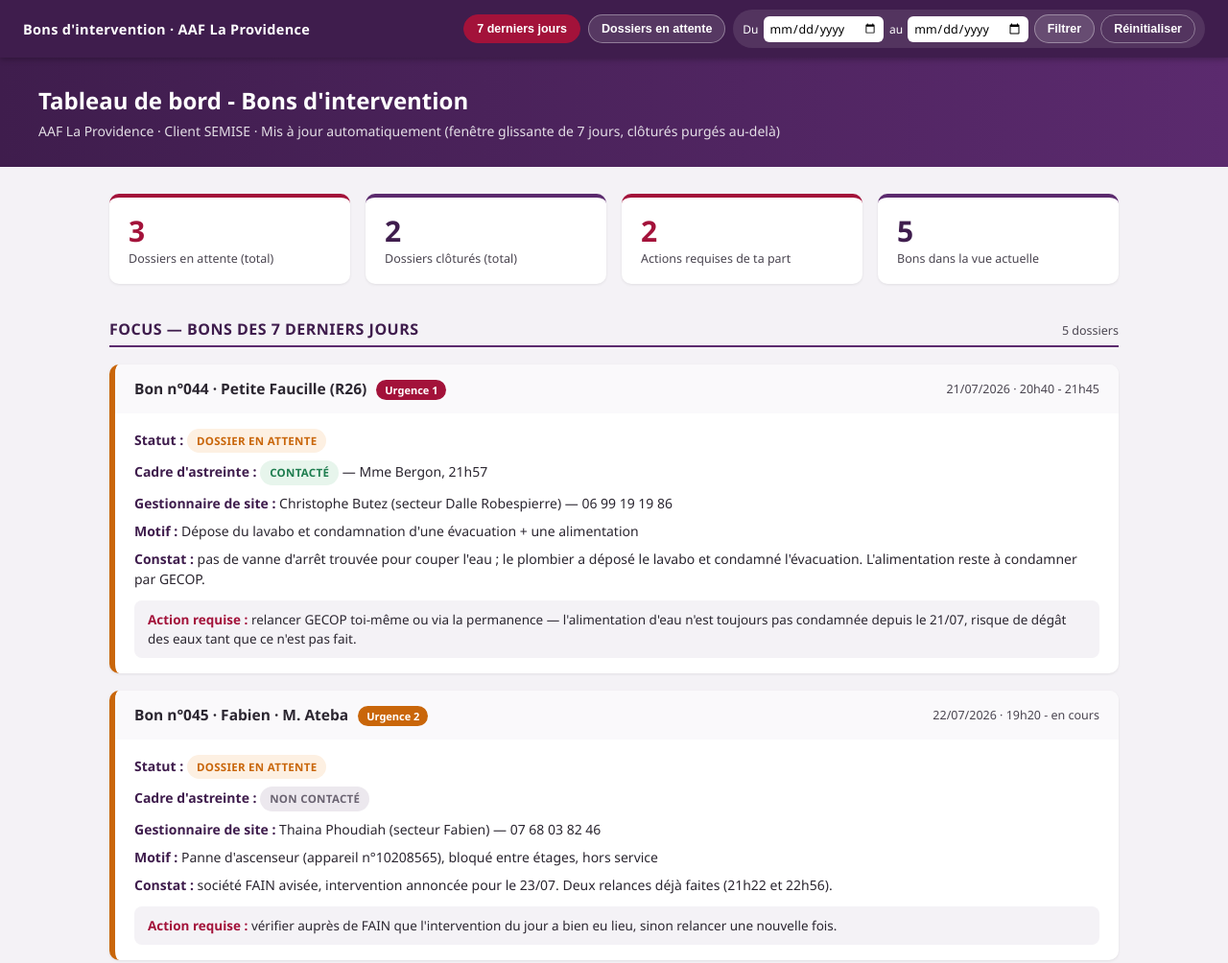
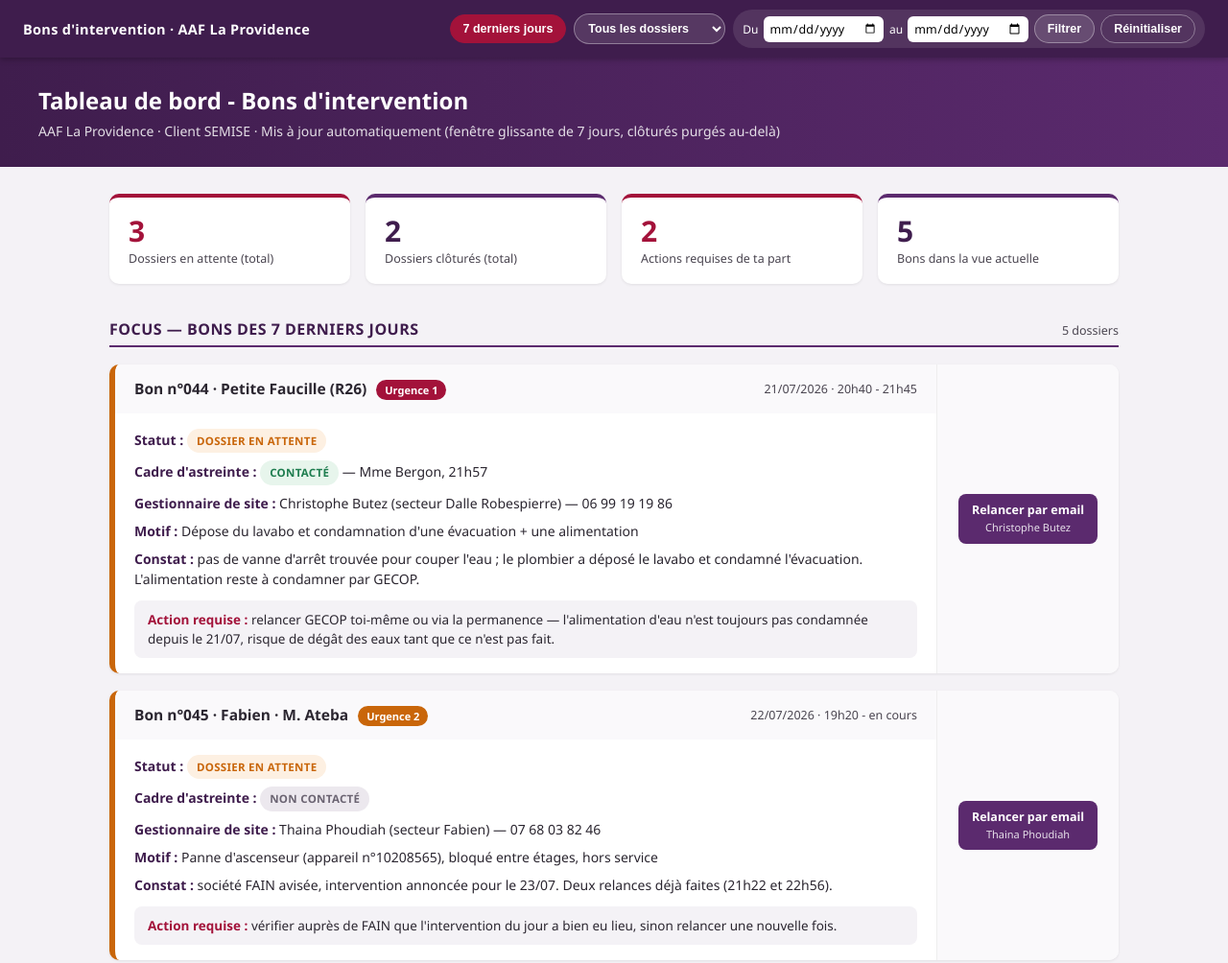
Before and after one commit to MarianneFi/bons-intervention-dashboard, a plain HTML site: page index.html in a window 1280 px wide. Shown: the top 1004 px of the page at 96% size. Drawn offline with Linux system fonts and the light colour scheme.

Commit message:
Filtre statut (tous/attente/cloture) + bouton relance email par gestionnaire de site

```diff
--- a/index.html
+++ b/index.html
@@ -64,6 +64,17 @@
   .nav-btn:hover { background: rgba(255,255,255,0.25); }
   .nav-btn.active { background: var(--rouge); border-color: var(--rouge); }
   .nav-btn.ghost { background: transparent; }
+  .nav-select {
+    background: rgba(255,255,255,0.12);
+    border: 1px solid rgba(255,255,255,0.35);
+    color: white;
+    font-size: 12.5px;
+    font-weight: 600;
+    padding: 7px 10px;
+    border-radius: 20px;
+    cursor: pointer;
+  }
+  .nav-select option { color: #2b2630; }
   .date-filter {
     display: flex;
     align-items: center;
@@ -161,8 +172,42 @@
     margin-bottom: 18px;
     overflow: hidden;
     border-left: 6px solid var(--orange);
+    display: flex;
+    flex-wrap: wrap;
   }
   .card.closed { border-left-color: var(--vert); }
+
+  .card-main { flex: 1 1 320px; min-width: 0; }
+
+  .card-side {
+    flex: 0 0 190px;
+    display: flex;
+    align-items: center;
+    justify-content: center;
+    padding: 16px;
+    background: #faf9fb;
+    border-left: 1px solid #eee;
+    text-align: center;
+  }
+  .mail-btn {
+    display: inline-block;
+    background: var(--violet);
+    color: white;
+    text-decoration: none;
+    font-size: 12.5px;
+    font-weight: 600;
+    padding: 9px 14px;
+    border-radius: 8px;
+    line-height: 1.3;
+  }
+  .mail-btn:hover { background: var(--violet-dark); }
+  .mail-btn .sub {
+    display: block;
+    font-weight: 400;
+    font-size: 11px;
+    opacity: 0.85;
+    margin-top: 3px;
+  }
 
   .card-head {
     display: flex;
@@ -237,6 +282,13 @@
     border-top: 1px solid #eee;
   }
   table.historique tr:hover td { background: #faf9fb; }
+  .mail-btn-sm {
+    color: var(--violet-dark);
+    text-decoration: none;
+    font-weight: 600;
+    white-space: nowrap;
+  }
+  .mail-btn-sm:hover { text-decoration: underline; }
 
   footer {
     text-align: center;
@@ -252,7 +304,11 @@
   <div class="nav-title">Bons d'intervention &middot; AAF La Providence</div>
   <div class="nav-actions">
     <button id="btnDefault" class="nav-btn">7 derniers jours</button>
-    <button id="btnPending" class="nav-btn">Dossiers en attente</button>
+    <select id="statusFilter" class="nav-select">
+      <option value="all">Tous les dossiers</option>
+      <option value="attente">Dossiers en attente</option>
+      <option value="cloture">Dossiers clôturés</option>
+    </select>
     <div class="date-filter">
       <label>Du <input type="date" id="dateFrom"></label>
       <label>au <input type="date" id="dateTo"></label>
@@ -291,6 +347,7 @@
           <th>Astreinte</th>
           <th>Gestionnaire de site</th>
           <th>Remarque</th>
+          <th>Relancer</th>
         </tr>
       </thead>
       <tbody id="histBody"></tbody>
@@ -306,6 +363,8 @@
 // Pour ajouter un nouveau bon : dupliquer un objet ci-dessous et
 // modifier les champs. Le tableau de bord se met à jour tout seul
 // (fenêtre "7 derniers jours" recalculée à chaque ouverture).
+// gestionnaireEmail : adresse de la loge du secteur concerné
+// (cf. Tableau des secteurs SEV), utilisée pour la relance par email.
 // ---------------------------------------------------------------
 const bons = [
   {
@@ -319,6 +378,7 @@ const bons = [
     astreinteDetail: "",
     gestionnaire: "Smain Henni Douma (secteur Ampère)",
     gestionnaireTel: "07 89 02 70 45",
+    gestionnaireEmail: "secteurampere@semise.fr",
     motif: "WC bouché",
     constat: "",
     action: "",
@@ -335,6 +395,7 @@ const bons = [
     astreinteDetail: "",
     gestionnaire: "Christophe Butez (secteur Dalle Robespierre)",
     gestionnaireTel: "06 99 19 19 86",
+    gestionnaireEmail: "secteurrobespierre@semise.fr",
     motif: "Engorgement colonne EV",
     constat: "",
     action: "",
@@ -351,6 +412,7 @@ const bons = [
     astreinteDetail: "Mme Bergon, 21h15",
     gestionnaire: "Ahmed Bou-Mia (secteur Stalingrad)",
     gestionnaireTel: "07 66 99 20 41",
+    gestionnaireEmail: "secteurstalingrad@semise.fr",
     motif: "Levée de doute, locataire injoignable",
     constat: "",
     action: "",
@@ -367,6 +429,7 @@ const bons = [
     astreinteDetail: "Mme Bergon, 21h57",
     gestionnaire: "Christophe Butez (secteur Dalle Robespierre)",
     gestionnaireTel: "06 99 19 19 86",
+    gestionnaireEmail: "secteurrobespierre@semise.fr",
     motif: "Dépose du lavabo et condamnation d'une évacuation + une alimentation",
     constat: "pas de vanne d'arrêt trouvée pour couper l'eau ; le plombier a déposé le lavabo et condamné l'évacuation. L'alimentation reste à condamner par GECOP.",
     action: "relancer GECOP toi-même ou via la permanence — l'alimentation d'eau n'est toujours pas condamnée depuis le 21/07, risque de dégât des eaux tant que ce n'est pas fait.",
@@ -383,6 +446,7 @@ const bons = [
     astreinteDetail: "",
     gestionnaire: "Thaina Phoudiah (secteur Fabien)",
     gestionnaireTel: "07 68 03 82 46",
+    gestionnaireEmail: "secteurfabien@semise.fr",
     motif: "Panne d'ascenseur (appareil n°10208565), bloqué entre étages, hors service",
     constat: "société FAIN avisée, intervention annoncée pour le 23/07. Deux relances déjà faites (21h22 et 22h56).",
     action: "vérifier auprès de FAIN que l'intervention du jour a bien eu lieu, sinon relancer une nouvelle fois.",
@@ -390,7 +454,7 @@ const bons = [
   }
 ];
 
-let state = { mode: "default", from: null, to: null };
+let state = { dateMode: "default", from: null, to: null, statusFilter: "all" };
 
 function fmtDate(iso) {
   const [y, m, d] = iso.split("-");
@@ -409,6 +473,9 @@ function daysAgo(iso) {
   const d = new Date(iso + "T00:00:00");
   return Math.round((today - d) / 86400000);
 }
+function plainText(str) {
+  return (str || "").replace(/&middot;/g, "·");
+}
 
 function urgenceLabel(u) {
   if (u === "u1") return '<span class="urgence u1">Urgence 1</span>';
@@ -426,30 +493,64 @@ function astreinteBadge(b) {
   return '<span class="badge astreinte-non">Non contacté</span>';
 }
 
+function buildMailto(b) {
+  if (!b.gestionnaireEmail) return "";
+  const site = plainText(b.site);
+  const nomGestionnaire = plainText(b.gestionnaire).replace(/\s*\(secteur[^)]*\)/i, "").trim();
+  const subject = "Bon d'intervention n°" + b.numero + " - " + site + " - où en est-on ?";
+  const lignes = [];
+  lignes.push("Bonjour,");
+  lignes.push("");
+  lignes.push("Je fais suite au bon d'intervention n°" + b.numero + " (" + site + "), motif : " + b.motif + ".");
+  if (b.constat) lignes.push("Constat au dernier point : " + b.constat);
+  if (b.action) {
+    lignes.push("Action attendue : " + b.action);
+  } else if (b.remarque) {
+    lignes.push("Remarque : " + b.remarque);
+  }
+  lignes.push("");
+  lignes.push("Peux-tu me faire un point sur l'avancement de ce dossier ?");
+  lignes.push("");
+  lignes.push("Merci,");
+  lignes.push("Marianne Finel");
+  const body = lignes.join("\n");
+  return "mailto:" + b.gestionnaireEmail + "?subject=" + encodeURIComponent(subject) + "&body=" + encodeURIComponent(body);
+}
+
 function renderCard(b) {
   const meta = b.date.split("-").reverse().join("/") + (b.heure ? " &middot; " + b.heure : "");
   const actionOrRemarque = b.action
     ? '<div class="action-box"><strong>Action requise :</strong> ' + b.action + '</div>'
     : (b.remarque ? '<div class="action-box"><strong>Remarque :</strong> ' + b.remarque + '</div>' : "");
   const constat = b.constat ? '<div class="row"><strong>Constat :</strong> ' + b.constat + '</div>' : "";
+  const mailLink = buildMailto(b);
+  const nomGestionnaire = plainText(b.gestionnaire).replace(/\s*\(secteur[^)]*\)/i, "").trim();
+  const side = mailLink
+    ? '<div class="card-side"><a class="mail-btn" href="' + mailLink + '">Relancer par email<span class="sub">' + nomGestionnaire + '</span></a></div>'
+    : "";
   return '' +
     '<div class="card ' + (b.statut === "cloture" ? "closed" : "") + '">' +
-    '  <div class="card-head">' +
-    '    <div class="titre">Bon n°' + b.numero + ' &middot; ' + b.site + ' ' + urgenceLabel(b.urgence) + '</div>' +
-    '    <div class="meta">' + meta + '</div>' +
-    '  </div>' +
-    '  <div class="card-body">' +
-    '    <div class="row"><strong>Statut :</strong> ' + statutBadge(b.statut) + '</div>' +
-    '    <div class="row"><strong>Cadre d\'astreinte :</strong> ' + astreinteBadge(b) + '</div>' +
-    '    <div class="row"><strong>Gestionnaire de site :</strong> ' + b.gestionnaire + ' — ' + b.gestionnaireTel + '</div>' +
-    '    <div class="row"><strong>Motif :</strong> ' + b.motif + '</div>' +
+    '  <div class="card-main">' +
+    '    <div class="card-head">' +
+    '      <div class="titre">Bon n°' + b.numero + ' &middot; ' + b.site + ' ' + urgenceLabel(b.urgence) + '</div>' +
+    '      <div class="meta">' + meta + '</div>' +
+    '    </div>' +
+    '    <div class="card-body">' +
+    '      <div class="row"><strong>Statut :</strong> ' + statutBadge(b.statut) + '</div>' +
+    '      <div class="row"><strong>Cadre d\'astreinte :</strong> ' + astreinteBadge(b) + '</div>' +
+    '      <div class="row"><strong>Gestionnaire de site :</strong> ' + b.gestionnaire + ' — ' + b.gestionnaireTel + '</div>' +
+    '      <div class="row"><strong>Motif :</strong> ' + b.motif + '</div>' +
     constat +
     actionOrRemarque +
+    '    </div>' +
     '  </div>' +
+    side +
     '</div>';
 }
 
 function renderRow(b) {
+  const mailLink = buildMailto(b);
+  const mailCell = mailLink ? '<a class="mail-btn-sm" href="' + mailLink + '">Relancer par email</a>' : "";
   return '' +
     '<tr>' +
     '  <td>' + b.numero + '</td>' +
@@ -460,6 +561,7 @@ function renderRow(b) {
     '  <td>' + astreinteBadge(b) + '</td>' +
     '  <td>' + b.gestionnaire + ' — ' + b.gestionnaireTel + '</td>' +
     '  <td>' + (b.remarque || (b.action ? b.action : "")) + '</td>' +
+    '  <td>' + mailCell + '</td>' +
     '</tr>';
 }
 
@@ -493,34 +595,44 @@ function render() {
   const sectionCount = document.getElementById("sectionCount");
   const headerSubtitle = document.getElementById("headerSubtitle");
 
-  document.getElementById("btnDefault").classList.toggle("active", state.mode === "default");
-  document.getElementById("btnPending").classList.toggle("active", state.mode === "pending");
+  document.getElementById("btnDefault").classList.toggle("active", state.dateMode === "default");
+  document.getElementById("statusFilter").value = state.statusFilter;
 
-  let featured = [];
+  const active = activeBons();
+  let scoped = [];
   let archive = [];
-  const active = activeBons();
+  let dateLabel;
+  let subtitleBase;
 
-  if (state.mode === "pending") {
-    featured = sortDesc(active.filter(b => b.statut === "attente"));
-    sectionTitle.textContent = "Dossiers en attente";
-    headerSubtitle.textContent = "AAF La Providence · Client SEMISE · Vue filtrée : dossiers en attente uniquement";
-    histWrap.style.display = "none";
-  } else if (state.mode === "range") {
-    featured = sortDesc(active.filter(b =>
+  if (state.dateMode === "range") {
+    scoped = active.filter(b =>
       (!state.from || b.date >= state.from) && (!state.to || b.date <= state.to)
-    ));
+    );
     const fromLabel = state.from ? fmtDateFull(state.from) : "…";
     const toLabel = state.to ? fmtDateFull(state.to) : "…";
-    sectionTitle.textContent = "Résultats du " + fromLabel + " au " + toLabel;
-    headerSubtitle.textContent = "AAF La Providence · Client SEMISE · Vue filtrée par date";
-    histWrap.style.display = "none";
+    dateLabel = "Résultats du " + fromLabel + " au " + toLabel;
+    subtitleBase = "AAF La Providence · Client SEMISE · Vue filtrée par date";
   } else {
-    featured = sortDesc(active.filter(b => daysAgo(b.date) >= 0 && daysAgo(b.date) <= 6));
-    archive = sortDesc(active.filter(b => daysAgo(b.date) > 6 || daysAgo(b.date) < 0));
-    sectionTitle.textContent = "Focus — bons des 7 derniers jours";
-    headerSubtitle.textContent = "AAF La Providence · Client SEMISE · Mis à jour automatiquement (fenêtre glissante de 7 jours, clôturés purgés au-delà)";
-    histWrap.style.display = archive.length ? "block" : "none";
+    scoped = active.filter(b => daysAgo(b.date) >= 0 && daysAgo(b.date) <= 6);
+    archive = active.filter(b => daysAgo(b.date) > 6 || daysAgo(b.date) < 0);
+    dateLabel = "Focus — bons des 7 derniers jours";
+    subtitleBase = "AAF La Providence · Client SEMISE · Mis à jour automatiquement (fenêtre glissante de 7 jours, clôturés purgés au-delà)";
   }
+
+  if (state.statusFilter !== "all") {
+    scoped = scoped.filter(b => b.statut === state.statusFilter);
+    archive = archive.filter(b => b.statut === state.statusFilter);
+  }
+
+  const featured = sortDesc(scoped);
+  archive = sortDesc(archive);
+
+  const statusLabel = state.statusFilter === "attente" ? " · Dossiers en attente uniquement"
+    : state.statusFilter === "cloture" ? " · Dossiers clôturés uniquement" : "";
+
+  sectionTitle.textContent = dateLabel + (state.statusFilter !== "all" ? " · " + (state.statusFilter === "attente" ? "en attente" : "clôturés") : "");
+  headerSubtitle.textContent = subtitleBase + statusLabel;
+  histWrap.style.display = archive.length ? "block" : "none";
 
   sectionCount.textContent = featured.length + (featured.length > 1 ? " dossiers" : " dossier");
 
@@ -541,7 +653,7 @@ function render() {
     '<div class="kpi alert"><div class="num">' + totalAttente + '</div><div class="label">Dossiers en attente (total)</div></div>' +
     '<div class="kpi"><div class="num">' + totalCloture + '</div><div class="label">Dossiers clôturés (total)</div></div>' +
     '<div class="kpi alert"><div class="num">' + totalAction + '</div><div class="label">Actions requises de ta part</div></div>' +
-    '<div class="kpi"><div class="num">' + featured.length + '</div><div class="label">Bons dans la vue actuelle</div></div>';
+    '<div class="kpi"><div class="num">' + (featured.length + archive.length) + '</div><div class="label">Bons dans la vue actuelle</div></div>';
 
   document.getElementById("footerNote").textContent =
     "Généré à partir des bons d'intervention AAF La Providence n°" + bons[0].numero + " à " + bons[bons.length - 1].numero +
@@ -549,16 +661,16 @@ function render() {
 }
 
 document.getElementById("btnDefault").addEventListener("click", () => {
-  state = { mode: "default", from: null, to: null };
+  state.dateMode = "default";
+  state.from = null;
+  state.to = null;
   document.getElementById("dateFrom").value = "";
   document.getElementById("dateTo").value = "";
   render();
 });
 
-document.getElementById("btnPending").addEventListener("click", () => {
-  state = { mode: "pending", from: null, to: null };
-  document.getElementById("dateFrom").value = "";
-  document.getElementById("dateTo").value = "";
+document.getElementById("statusFilter").addEventListener("change", (e) => {
+  state.statusFilter = e.target.value;
   render();
 });
 
@@ -566,14 +678,16 @@ document.getElementById("btnApplyRange").addEventListener("click", () => {
   const from = document.getElementById("dateFrom").value || null;
   const to = document.getElementById("dateTo").value || null;
   if (!from && !to) return;
-  state = { mode: "range", from, to };
+  state.dateMode = "range";
+  state.from = from;
+  state.to = to;
   render();
 });
 
 document.getElementById("btnReset").addEventListener("click", () => {
   document.getElementById("dateFrom").value = "";
   document.getElementById("dateTo").value = "";
-  state = { mode: "default", from: null, to: null };
+  state = { dateMode: "default", from: null, to: null, statusFilter: "all" };
   render();
 });
 
```
